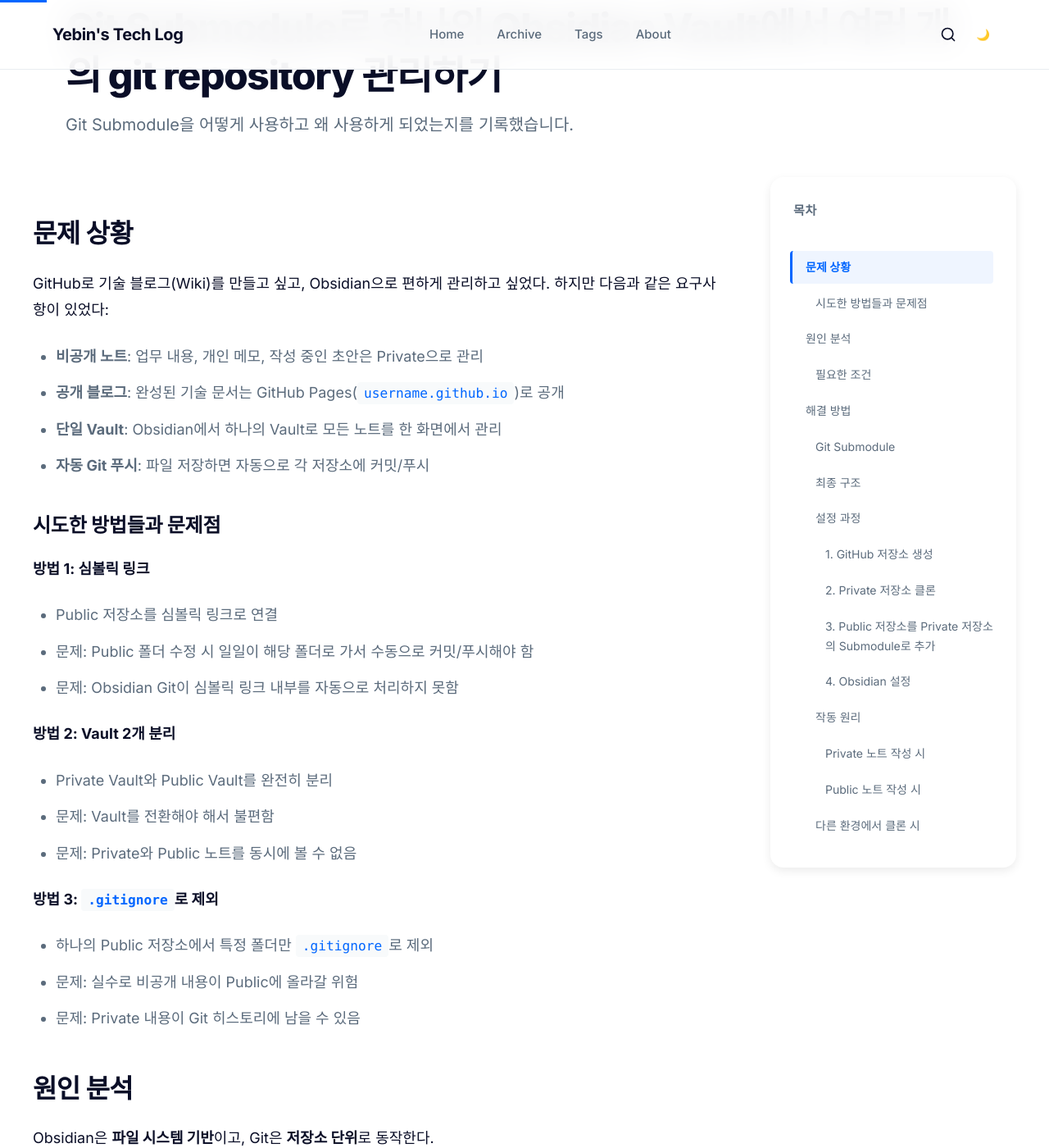
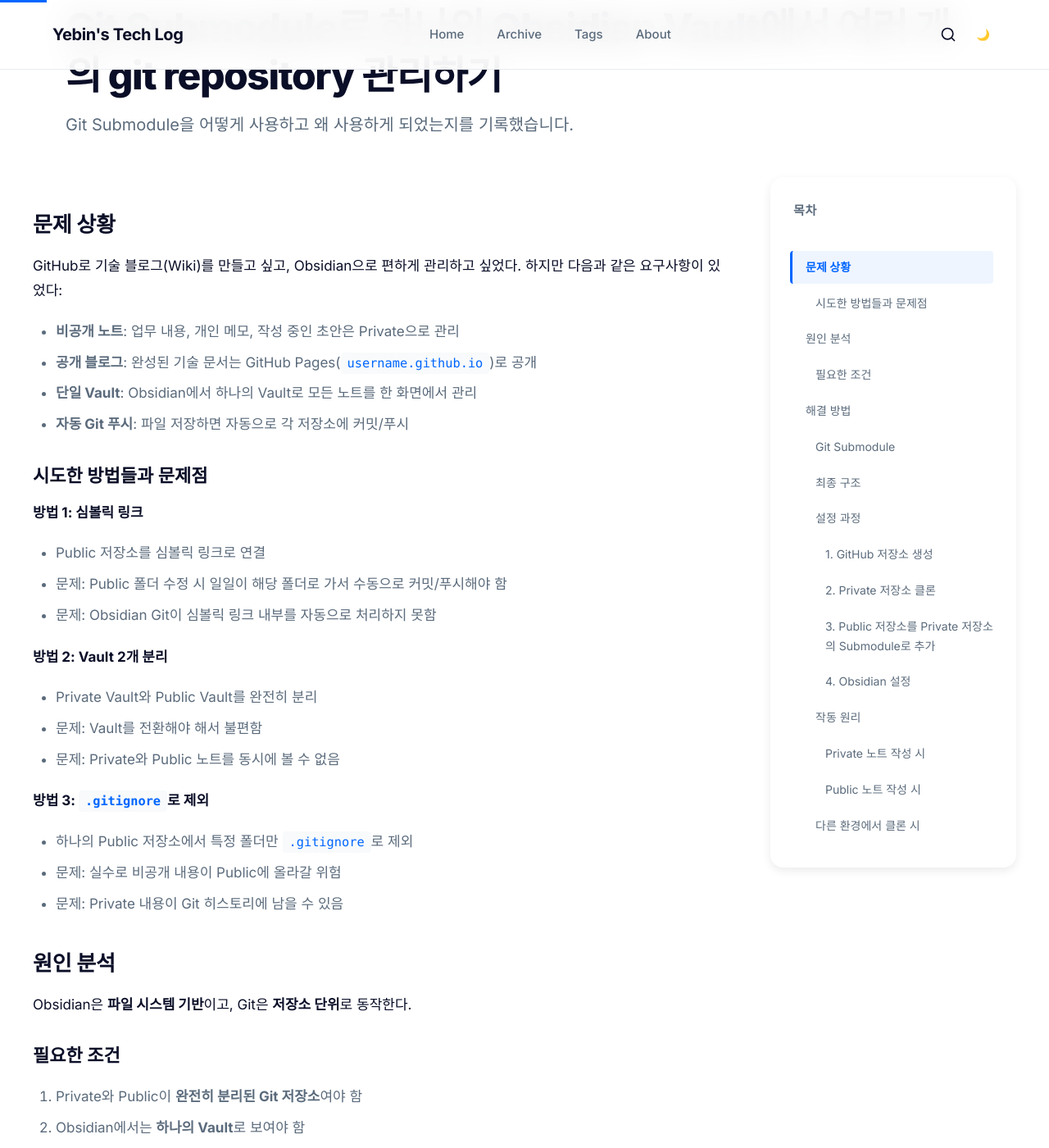
Before and after one commit to yebinable/yebinable.github.io, a Jekyll site: the page built from _posts/2025-11-19-git-submodule.md, in a window 1280 px wide and 1400 px high, scrolled down 203 px. Shown: the whole window at 82% size. Built offline with Jekyll 4.4.1, drawn with Linux system fonts in a browser that asks for light colours; comment, search, counter and statistics services are not loaded.

Commit message:
feat: 포스트 본문 타이포그래피 개선
- 헤딩 크기 축소 (h1: 40px->32px, h2: 32px->26px 등)
- 헤딩 간격 조정 (상단 여백 축소, 하단 여백 축소)
- h1에 하단 보더 추가로 구분감 강화
- 본문 line-height 1.8로 통일, 문단 간격 축소
- 리스트 아이템 간격 축소 및 중첩 리스트 여백 조정
- 전반적으로 더 읽기 편한 타이트한 레이아웃

```diff
--- a/assets/css/main.css
+++ b/assets/css/main.css
@@ -615,8 +615,8 @@ img {
    Post Content
    =================================== */
 .post-content {
-  font-size: 18px;
-  line-height: 1.8;
+  font-size: 17px;
+  line-height: 1.75;
   color: var(--text-dark);
   flex: 1;
   min-width: 700px;
@@ -624,66 +624,86 @@ img {
 }
 
 .post-content h1 {
-  font-size: 40px;
-  font-weight: 800;
-  line-height: 1.2;
-  letter-spacing: -0.03em;
-  margin: 56px 0 28px;
+  font-size: 32px;
+  font-weight: 700;
+  line-height: 1.3;
+  letter-spacing: -0.02em;
+  margin: 48px 0 20px;
+  padding-bottom: 12px;
+  border-bottom: 1px solid var(--border-light);
   scroll-margin-top: 120px;
 }
 
 .post-content h2 {
-  font-size: 32px;
+  font-size: 26px;
   font-weight: 700;
-  line-height: 1.3;
-  letter-spacing: -0.02em;
-  margin: 48px 0 24px;
+  line-height: 1.4;
+  letter-spacing: -0.01em;
+  margin: 40px 0 16px;
   scroll-margin-top: 120px;
 }
 
 .post-content h3 {
-  font-size: 24px;
-  font-weight: 700;
+  font-size: 22px;
+  font-weight: 600;
   line-height: 1.4;
-  letter-spacing: -0.01em;
-  margin: 40px 0 20px;
+  margin: 32px 0 14px;
   scroll-margin-top: 120px;
 }
 
 .post-content h4 {
-  font-size: 20px;
+  font-size: 19px;
   font-weight: 600;
-  margin: 32px 0 16px;
+  margin: 28px 0 12px;
   scroll-margin-top: 120px;
 }
 
 .post-content h5 {
-  font-size: 18px;
+  font-size: 17px;
   font-weight: 600;
-  margin: 28px 0 14px;
+  margin: 24px 0 10px;
   scroll-margin-top: 120px;
 }
 
 .post-content h6 {
   font-size: 16px;
   font-weight: 600;
-  margin: 24px 0 12px;
+  margin: 20px 0 8px;
+  color: var(--text-gray);
   scroll-margin-top: 120px;
 }
 
 .post-content p {
-  margin-bottom: 24px;
+  margin-bottom: 20px;
+  line-height: 1.8;
+}
+
+.post-content p + p {
+  margin-top: 16px;
 }
 
 .post-content ul,
 .post-content ol {
-  margin: 24px 0;
+  margin: 20px 0;
   padding-left: 28px;
+  line-height: 1.8;
 }
 
 .post-content li {
-  margin-bottom: 12px;
+  margin-bottom: 8px;
   color: var(--text-gray);
+  line-height: 1.75;
+}
+
+.post-content li:last-child {
+  margin-bottom: 0;
+}
+
+.post-content ul ul,
+.post-content ol ol,
+.post-content ul ol,
+.post-content ol ul {
+  margin: 8px 0;
 }
 
 .post-content a {
```
